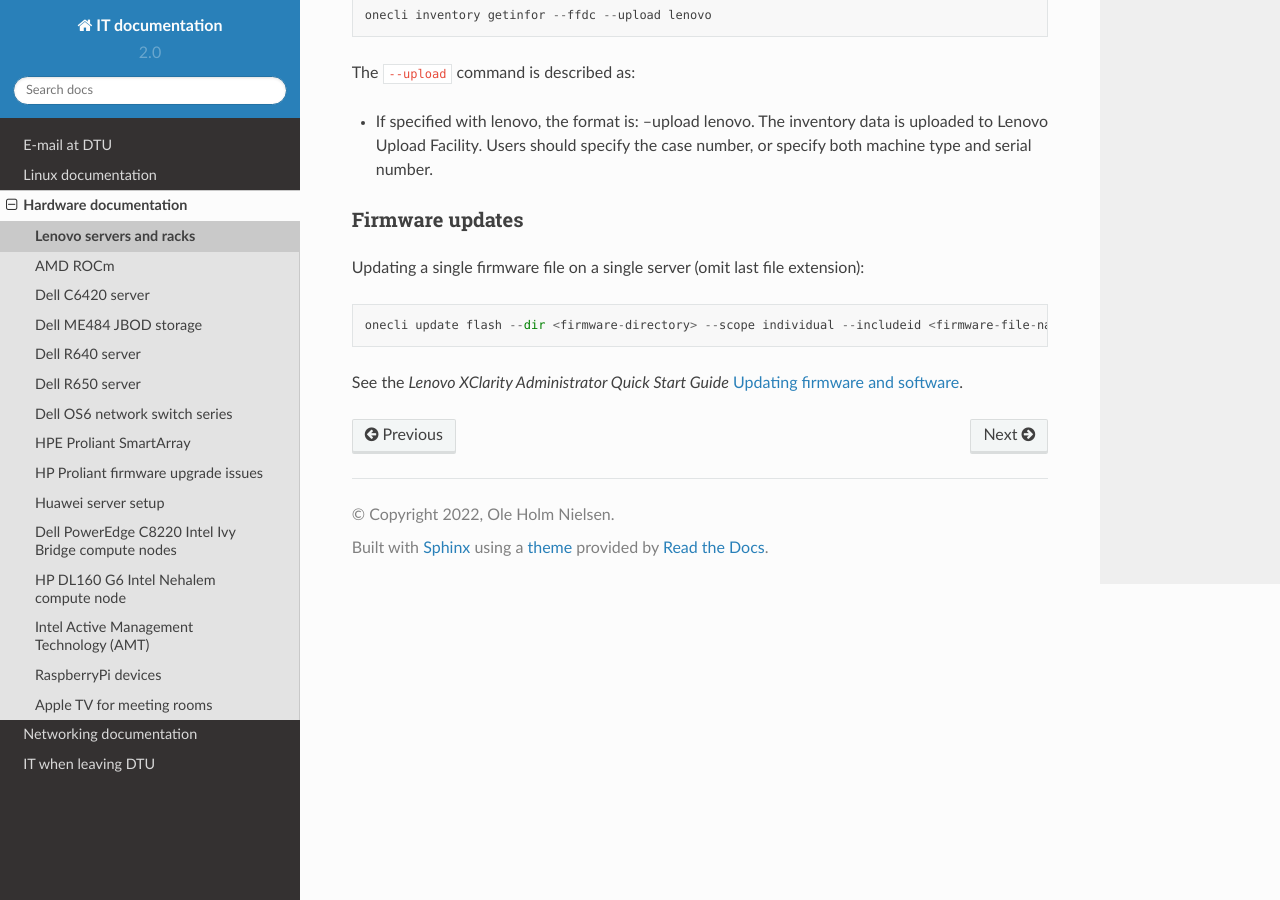
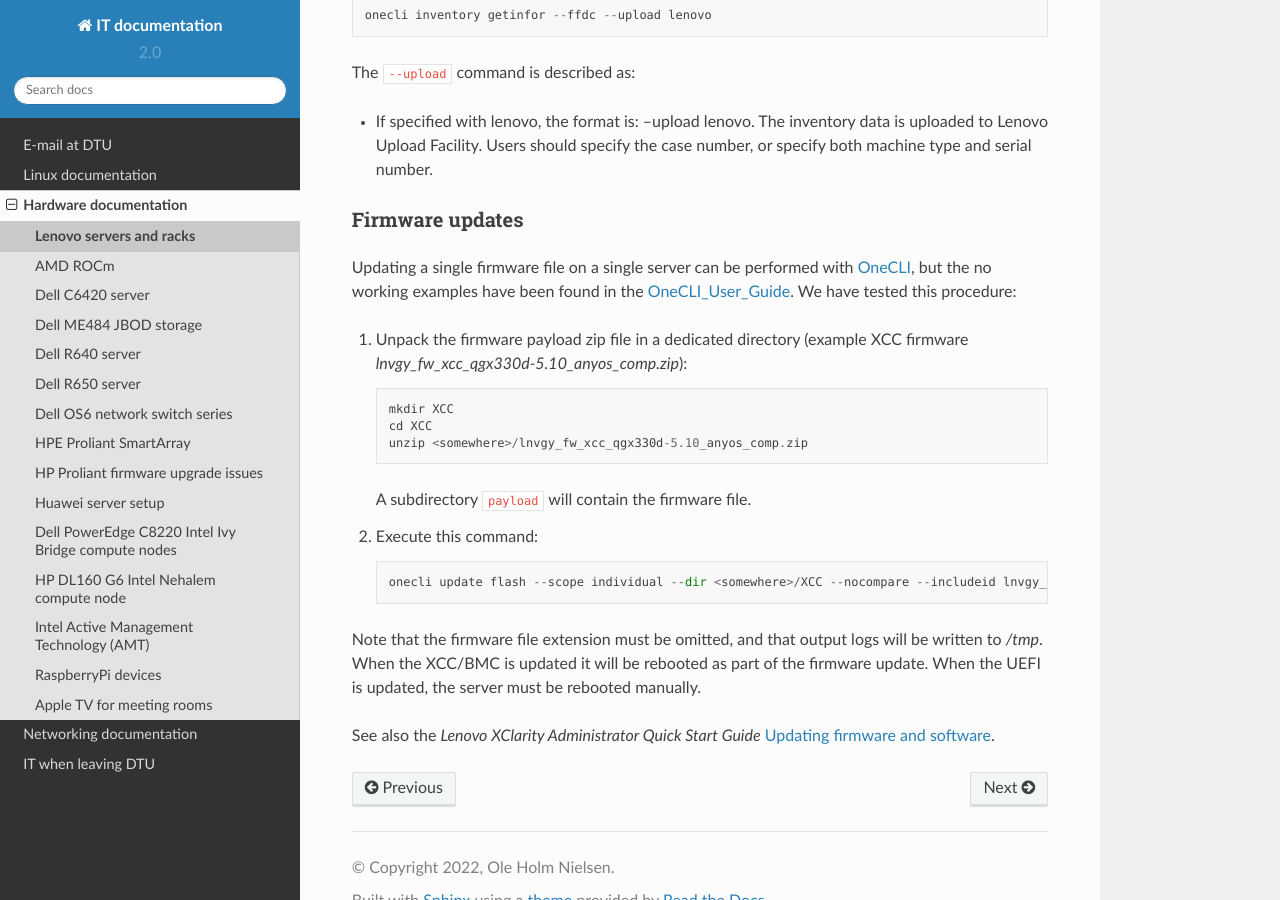
Before and after one commit to OleHolmNielsen/ITwiki, a Sphinx documentation site: the page built from docs/Lenovo_XClarity_BMC.rst, in a window 1280 px wide and 900 px high, scrolled down 2474 px. Built offline with Sphinx 7.4.7 and the Read the Docs theme 2.0.0, drawn with Linux system fonts in a browser that asks for light colours.

Commit message:
OneCLI firmware update procedure

```diff
--- a/docs/Lenovo_XClarity_BMC.rst
+++ b/docs/Lenovo_XClarity_BMC.rst
@@ -109,9 +109,24 @@ The ``--upload`` command is described as:
 Firmware updates
 -----------------
 
-Updating a single firmware file on a single server (omit last file extension)::
+Updating a single firmware file on a single server can be performed with OneCLI_, but the no working examples have been found in the OneCLI_User_Guide_.
+We have tested this procedure:
 
-  onecli update flash --dir <firmware-directory> --scope individual --includeid <firmware-file-name>
+1. Unpack the firmware payload zip file in a dedicated directory (example XCC firmware `lnvgy_fw_xcc_qgx330d-5.10_anyos_comp.zip`)::
 
-See the *Lenovo XClarity Administrator Quick Start Guide*
+     mkdir XCC
+     cd XCC
+     unzip <somewhere>/lnvgy_fw_xcc_qgx330d-5.10_anyos_comp.zip
+
+   A subdirectory ``payload`` will contain the firmware file.
+
+2. Execute this command::
+
+     onecli update flash --scope individual --dir <somewhere>/XCC --nocompare --includeid lnvgy_fw_xcc_qgx330d-5.10_anyos_comp --output /tmp
+
+Note that the firmware file extension must be omitted, and that output logs will be written to `/tmp`.
+When the XCC/BMC is updated it will be rebooted as part of the firmware update.
+When the UEFI is updated, the server must be rebooted manually.
+
+See also the *Lenovo XClarity Administrator Quick Start Guide*
 `Updating firmware and software <https://sysmgt.lenovofiles.com/help/topic/com.lenovo.lxca.doc/lxca_qsg_update_sw_fw.pdf>`_.
```
